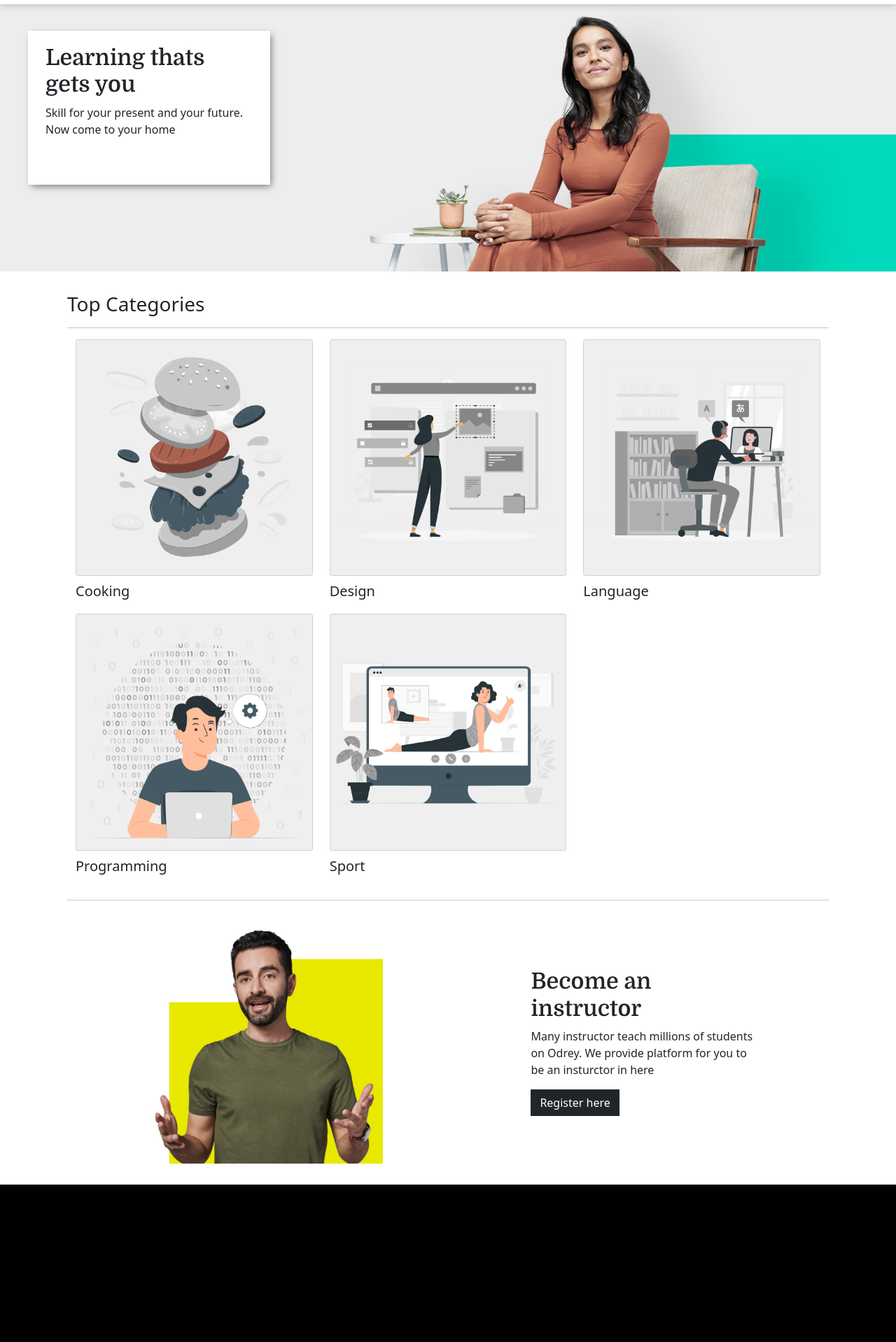
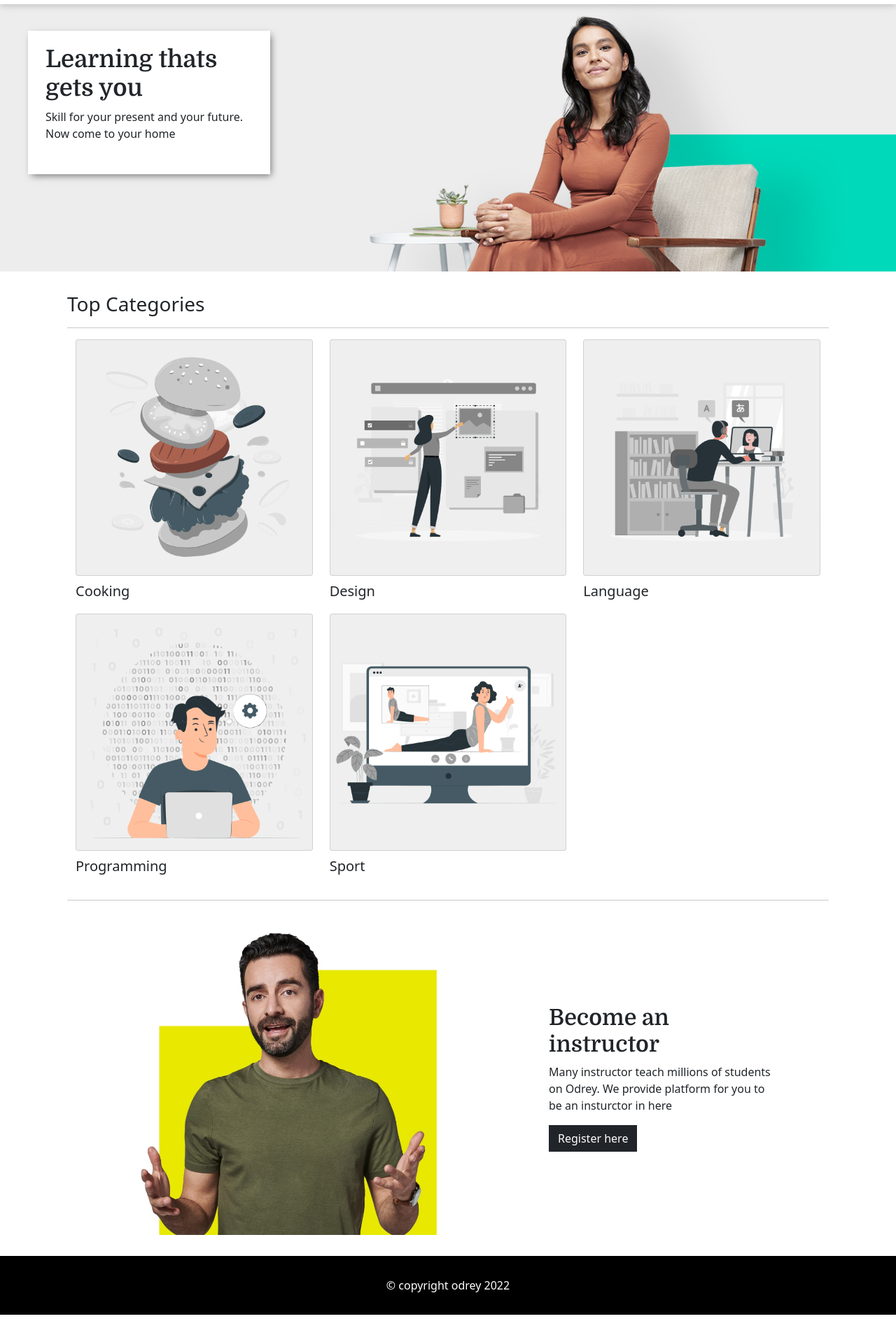
Before and after one commit to ferind07/frontend, a React (Create React App) app: page / in a window 1280 px wide. Shown: the part 60-1978 px from the top of the page at 70% size. After the commit the page ends 1939 px from the top, so only its background shows below. Built offline with nearby package versions, Linux system fonts and the light colour scheme; a web font is replaced by a local one.

Commit message:
home fix 1
add home

```diff
--- a/src/components/Footer/index.css
+++ b/src/components/Footer/index.css
@@ -1,8 +1,9 @@
 .footer {
   width: 100%;
-  height: 300px;
+  padding: 30px;
   margin-top: 30px;
   background-color: black;
   display: flex;
   justify-content: space-around;
+  color: white;
 }
--- a/src/components/Footer/index.jsx
+++ b/src/components/Footer/index.jsx
@@ -4,7 +4,7 @@ import './index.css';
 const Footer = () => {
   return (
     <div className='footer'>
-
+      &copy; copyright odrey 2022
     </div>
   );
 }
--- a/src/pages/home/index.css
+++ b/src/pages/home/index.css
@@ -4,8 +4,6 @@
   height: 16vw;
   padding: 20px 25px 20px 25px;
   background-color: white;
-  min-width: 310px;
-  min-height: 220px;
   position: absolute;
   top: 6.5rem;
   left: 2.5rem;
@@ -13,6 +11,10 @@
 }
 .banner h2 {
   font-family: 'Domine', serif;
+  font-size: 2.7vw;
+}
+.banner p {
+  font-size: 1.25vw;
 }
 .billboard img {
   width: 100%;
@@ -35,7 +37,7 @@
 }
 
 .mentor-container img {
-  width: 27vw;
+  width: 35vw;
 }
 
 .mentor-container h2 {
```
